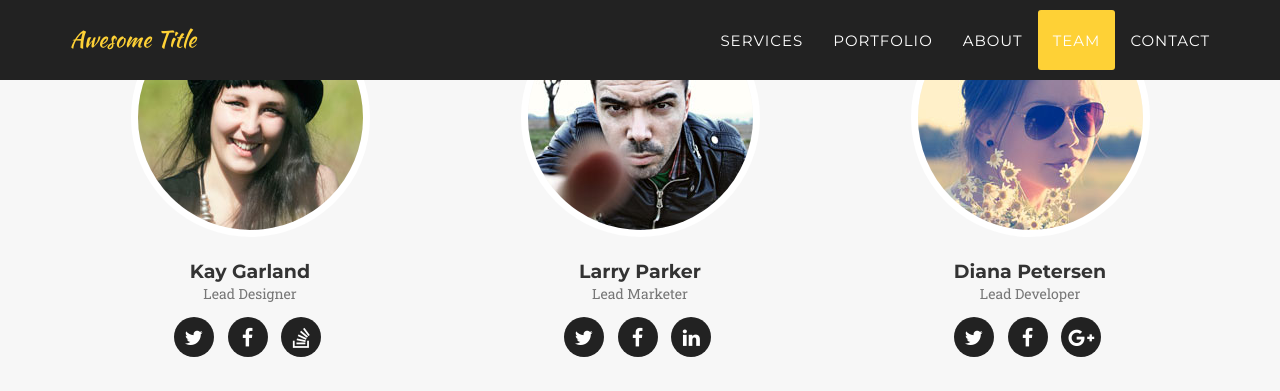
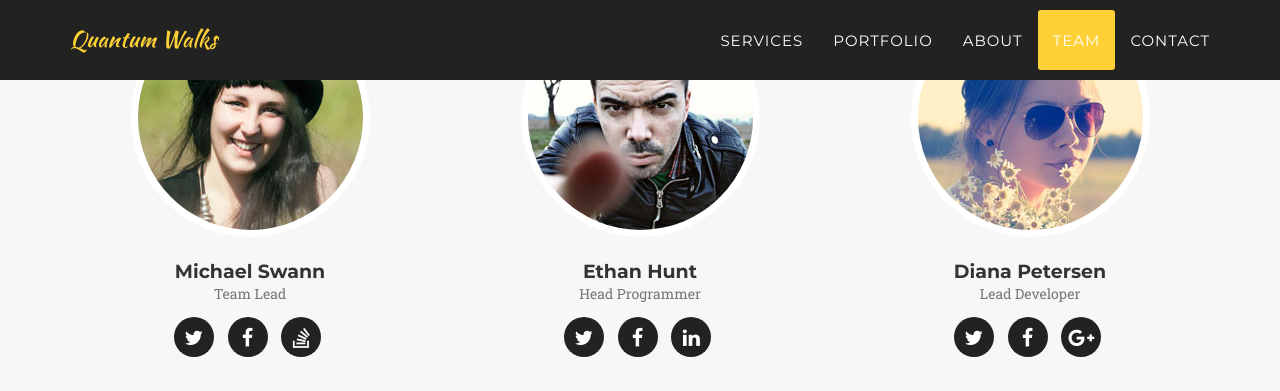
Before and after one commit to Javamorris/Javamorris.github.io, a Jekyll site: the page built from index.html, in a window 1280 px wide and 1400 px high, scrolled down 4875 px. Shown: the top 391 px of the window. Built offline with Jekyll 4.4.1, drawn with Linux system fonts in a browser that asks for light colours; some web fonts are replaced; some of the changed text lies outside the part shown.

Commit message:
update _config.yml URL

```diff
--- a/_config.yml
+++ b/_config.yml
@@ -1,17 +1,17 @@
-url: https://y7kim.github.io
-baseurl: /agency-jekyll-theme/
+url: https://javamorris.github.io/
+baseurl: /Quantum
 
 # Site settings
-title: Awesome Title
-email: your-email@domain.com
+title: Quantum Walks
+email: swannm48@gmail.com
 description: "Write an awesome description for your new site here. You can edit this line in _config.yml. It will appear in your document head meta (for Google search results) and in your feed.xml site description."
 
 
 # Team names, titles and social links
 people:
-- name: Kay Garland
+- name: Michael Swann
   pic: 1
-  position: Lead Designer
+  position: Team Lead
   social:
     - title: twitter
       url: #
@@ -20,9 +20,9 @@ people:
     - title: stack-overflow
       url: #
 
-- name: Larry Parker
+- name: Ethan Hunt
   pic: 2
-  position: Lead Marketer
+  position: Head Programmer
   social:
     - title: twitter
       url: #
```
